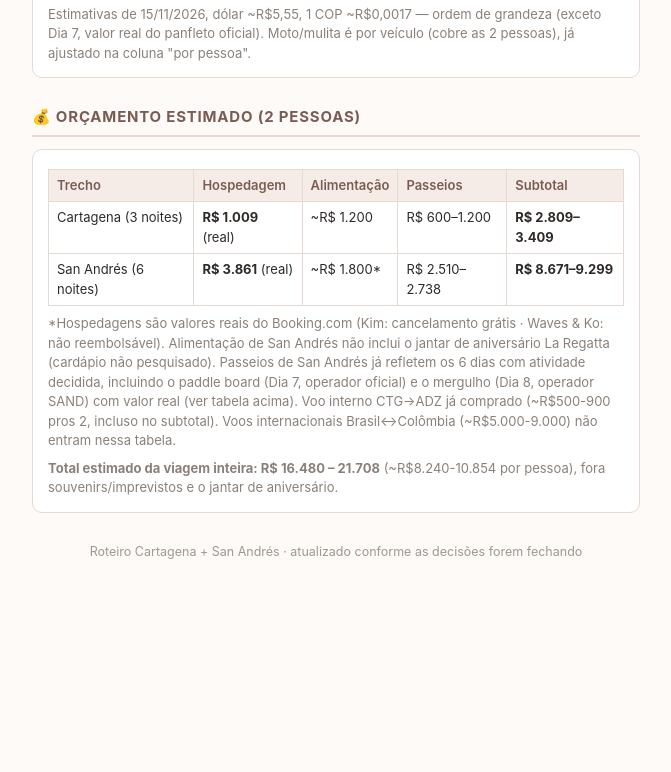
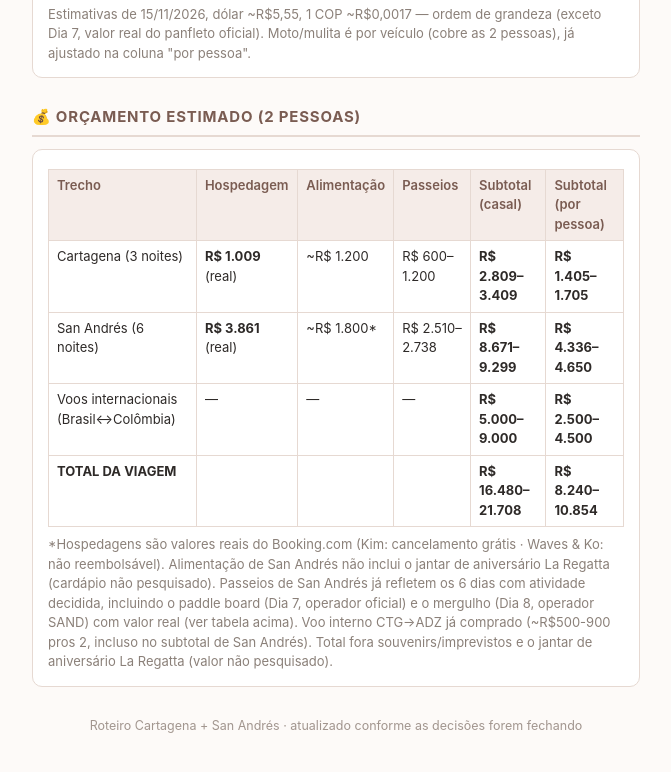
Before and after one commit to camivbraz/rotina, a plain HTML site: page viagem.html in a window 1280 px wide. Shown: the part 3374-4146 px from the top of the page, without its empty margins (304-975 px from the left). Before the commit the page ends 3996 px from the top, so only its background shows below. Drawn offline with Linux system fonts and the light colour scheme.

Commit message:
feat: orcamento final com coluna separada por pessoa + linha de TOTAL DA VIAGEM

```diff
--- a/viagem.html
+++ b/viagem.html
@@ -354,12 +354,13 @@
 <h2>💰 Orçamento estimado (2 pessoas)</h2>
 <div class="card">
 <table>
-<tr><th>Trecho</th><th>Hospedagem</th><th>Alimentação</th><th>Passeios</th><th>Subtotal</th></tr>
-<tr><td>Cartagena (3 noites)</td><td><strong>R$ 1.009</strong> (real)</td><td>~R$ 1.200</td><td>R$ 600–1.200</td><td><strong>R$ 2.809–3.409</strong></td></tr>
-<tr><td>San Andrés (6 noites)</td><td><strong>R$ 3.861</strong> (real)</td><td>~R$ 1.800*</td><td>R$ 2.510–2.738</td><td><strong>R$ 8.671–9.299</strong></td></tr>
+<tr><th>Trecho</th><th>Hospedagem</th><th>Alimentação</th><th>Passeios</th><th>Subtotal (casal)</th><th>Subtotal (por pessoa)</th></tr>
+<tr><td>Cartagena (3 noites)</td><td><strong>R$ 1.009</strong> (real)</td><td>~R$ 1.200</td><td>R$ 600–1.200</td><td><strong>R$ 2.809–3.409</strong></td><td><strong>R$ 1.405–1.705</strong></td></tr>
+<tr><td>San Andrés (6 noites)</td><td><strong>R$ 3.861</strong> (real)</td><td>~R$ 1.800*</td><td>R$ 2.510–2.738</td><td><strong>R$ 8.671–9.299</strong></td><td><strong>R$ 4.336–4.650</strong></td></tr>
+<tr><td>Voos internacionais (Brasil↔Colômbia)</td><td>—</td><td>—</td><td>—</td><td><strong>R$ 5.000–9.000</strong></td><td><strong>R$ 2.500–4.500</strong></td></tr>
+<tr><td><strong>TOTAL DA VIAGEM</strong></td><td></td><td></td><td></td><td><strong>R$ 16.480–21.708</strong></td><td><strong>R$ 8.240–10.854</strong></td></tr>
 </table>
-<p class="nota">*Hospedagens são valores reais do Booking.com (Kim: cancelamento grátis · Waves & Ko: não reembolsável). Alimentação de San Andrés não inclui o jantar de aniversário La Regatta (cardápio não pesquisado). Passeios de San Andrés já refletem os 6 dias com atividade decidida, incluindo o paddle board (Dia 7, operador oficial) e o mergulho (Dia 8, operador SAND) com valor real (ver tabela acima). Voo interno CTG→ADZ já comprado (~R$500-900 pros 2, incluso no subtotal). Voos internacionais Brasil↔Colômbia (~R$5.000-9.000) não entram nessa tabela.</p>
-<p class="nota"><strong>Total estimado da viagem inteira: R$ 16.480 – 21.708</strong> (~R$8.240-10.854 por pessoa), fora souvenirs/imprevistos e o jantar de aniversário.</p>
+<p class="nota">*Hospedagens são valores reais do Booking.com (Kim: cancelamento grátis · Waves & Ko: não reembolsável). Alimentação de San Andrés não inclui o jantar de aniversário La Regatta (cardápio não pesquisado). Passeios de San Andrés já refletem os 6 dias com atividade decidida, incluindo o paddle board (Dia 7, operador oficial) e o mergulho (Dia 8, operador SAND) com valor real (ver tabela acima). Voo interno CTG→ADZ já comprado (~R$500-900 pros 2, incluso no subtotal de San Andrés). Total fora souvenirs/imprevistos e o jantar de aniversário La Regatta (valor não pesquisado).</p>
 </div>
 
 <div class="rodape">Roteiro Cartagena + San Andrés · atualizado conforme as decisões forem fechando</div>
```
